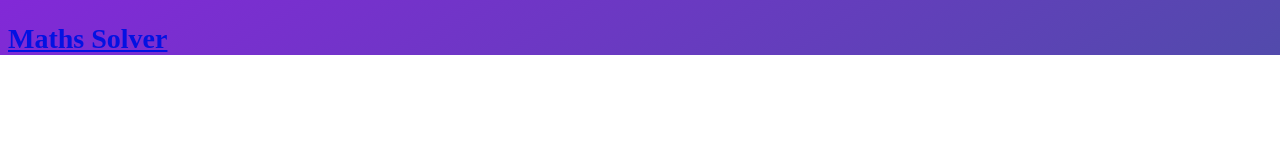
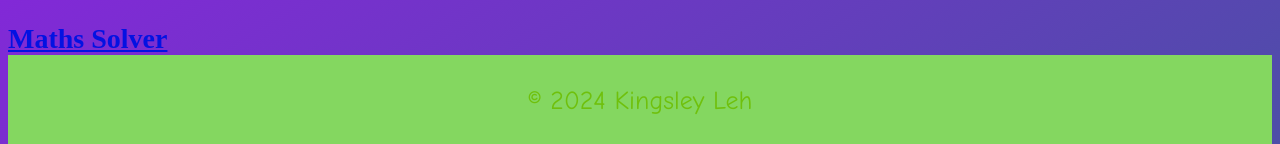
Before and after one commit to lehkingsley/lehkingsley.github.io, a plain HTML site: page Portfolio.html in a window 1280 px wide. Shown: the part 3573-3717 px from the top of the page. Before the commit the page ends 3628 px from the top, so only its background shows below. Drawn offline with Linux system fonts and the light colour scheme.

Commit message:
Update Portfolio.html
Footer

```diff
--- a/Portfolio.html
+++ b/Portfolio.html
@@ -64,5 +64,10 @@
   <p></p>
 
 <a href="https://mathsolver.microsoft.com/en/solver?r=bi&ref=bi"><strong>Maths Solver</strong></a>
+   <footer>
+      <p>&copy; 2024 Kingsley Leh</p>
+  </footer>
+  </body>
+</html>
 
 </html>
```
